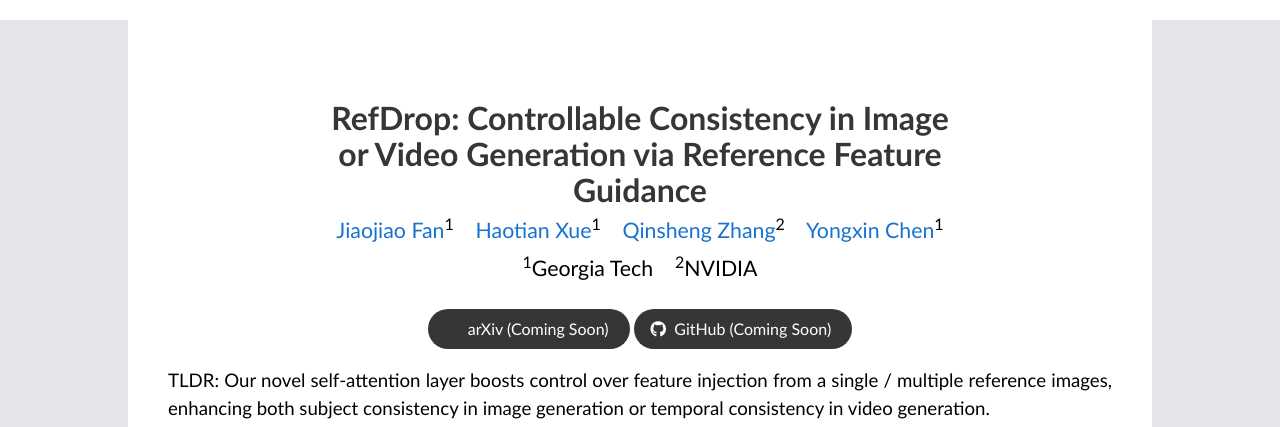
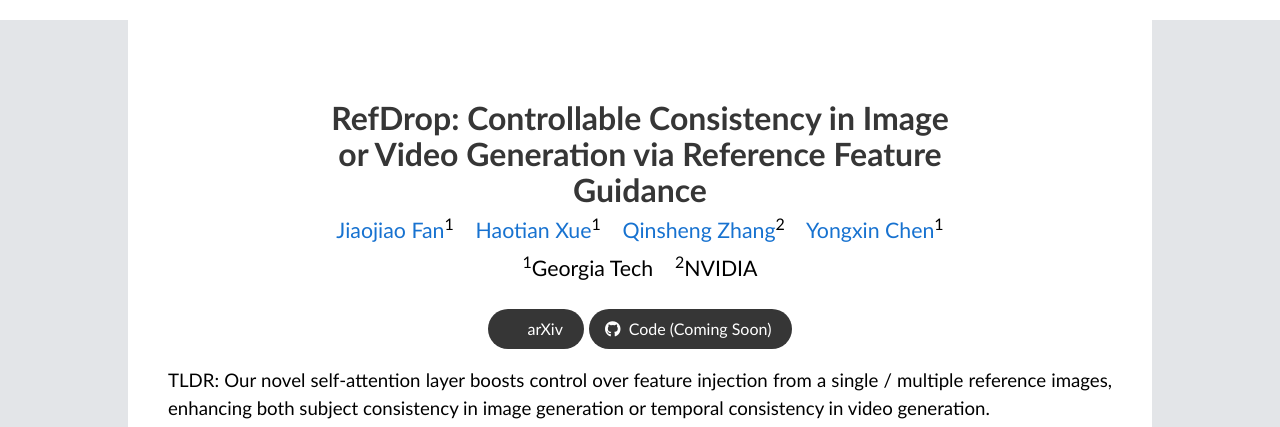
Before and after one commit to sbyebss/refdrop, a plain HTML site: page index.html in a window 1280 px wide. Shown: the top 427 px of the page. Drawn offline with nearby package versions, Linux system fonts and the light colour scheme; some icons are missing; a web font is replaced by a local one.

Commit message:
fix: add arxiv

```diff
--- a/index.html
+++ b/index.html
@@ -131,11 +131,11 @@
     <div class="publication-links">
       <!-- arXiv Link modified to "Coming Soon" and points to current page. -->
       <span class="link-block">
-        <a href="#" class="external-link button is-normal is-rounded is-dark">
+        <a href="https://arxiv.org/abs/2405.17661" class="external-link button is-normal is-rounded is-dark">
           <span class="icon">
             <i class="ai ai-arxiv"></i>
           </span>
-          <span>arXiv (Coming Soon)</span>
+          <span>arXiv</span>
         </a>
       </span>
       <!-- Code Link modified to "Coming Soon" and points to current page. -->
@@ -144,7 +144,7 @@
           <span class="icon">
             <i class="fab fa-github"></i>
           </span>
-          <span>GitHub (Coming Soon)</span>
+          <span>Code (Coming Soon)</span>
         </a>
       </span>
     </div>
@@ -252,7 +252,7 @@
 @article{fan2024refdrop,
     title={RefDrop: Controllable Consistency in Image or Video Generation via Reference Feature Guidance},
     author={Fan, Jiaojiao and Xue, Haotian and Zhang, Qinsheng and Chen, Yongxin},
-    journal={arXiv preprint arXiv:***},
+    journal={arXiv preprint arXiv:2405.17661},
     year={2024}
 }
 </pre>
```
